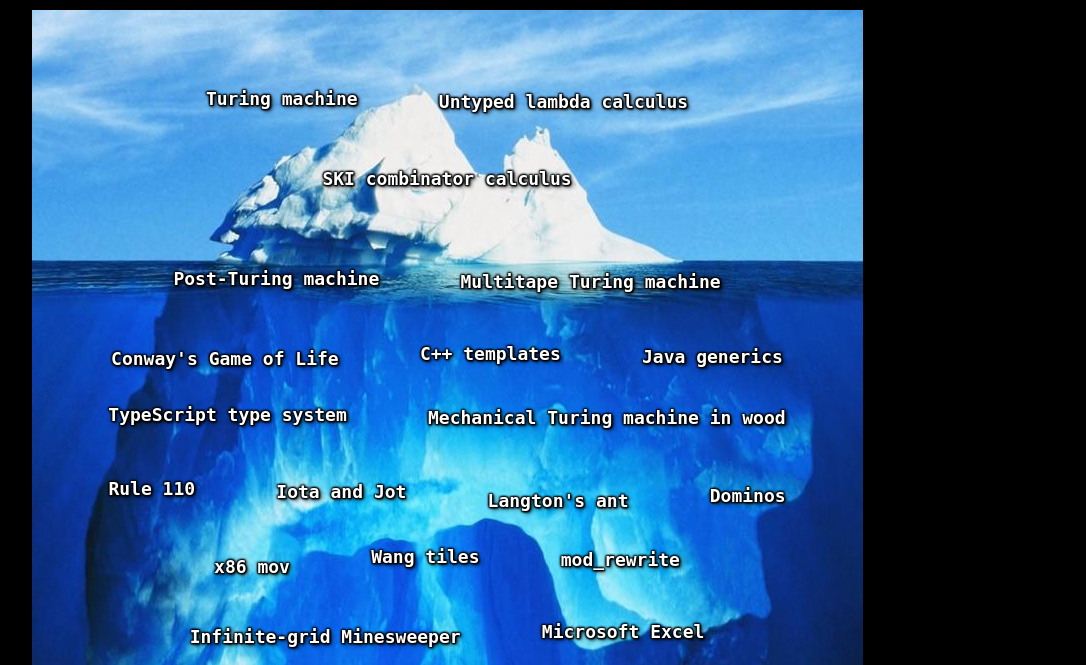
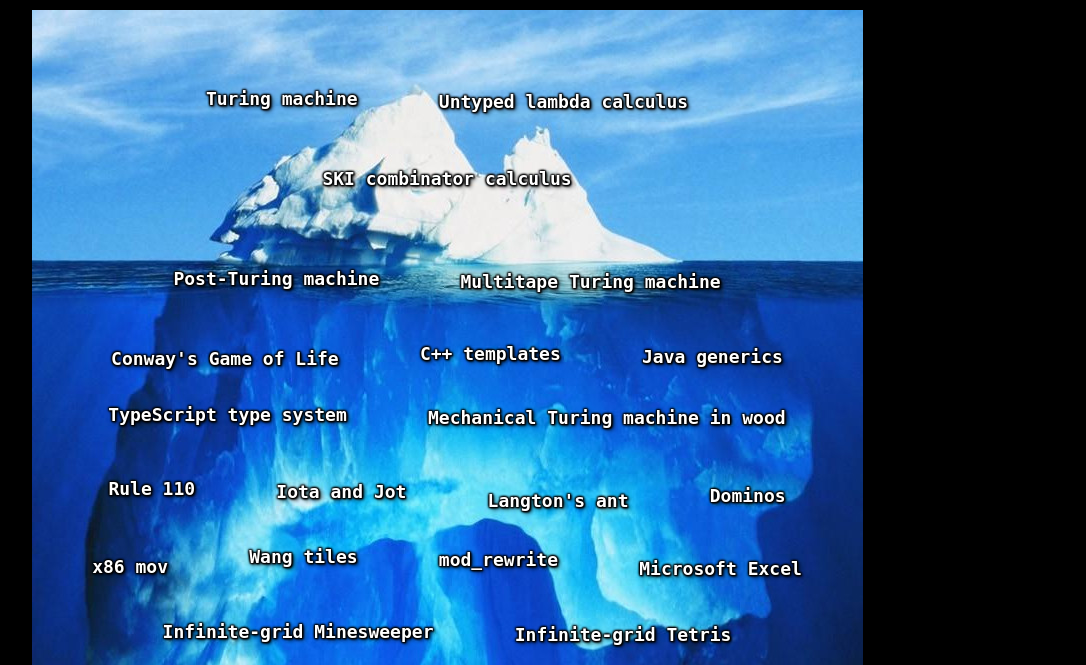
Before and after one commit to aztek/turing-complete-iceberg, a plain HTML site: page index.html in a window 1280 px wide. Shown: the part 98-763 px from the top of the page, without its empty margins (193-1279 px from the left). Drawn offline with Linux system fonts and the light colour scheme.

Commit message:
Add Tetris

```diff
--- a/index.html
+++ b/index.html
@@ -161,10 +161,11 @@
                 <li><a
                         href="https://s3lph.me/binary-calculator-implementation-in-apache-mod_rewrite.html">mod_rewrite</a>
                 </li>
+                <li><a href="https://www.felienne.com/archives/2974">Microsoft Excel</a></li>
                 <li><a
                         href="https://web.archive.org/web/20160803180423/https://web.mat.bham.ac.uk/R.W.Kaye/minesw/infmsw.pdf">Infinite-grid
                         Minesweeper</a></li>
-                <li><a href="https://www.felienne.com/archives/2974">Microsoft Excel</a></li>
+                <li><a href="https://meatfighter.com/tetromino-computer/">Infinite-grid Tetris</a></li>
             </ul>
         </section>
 
```
